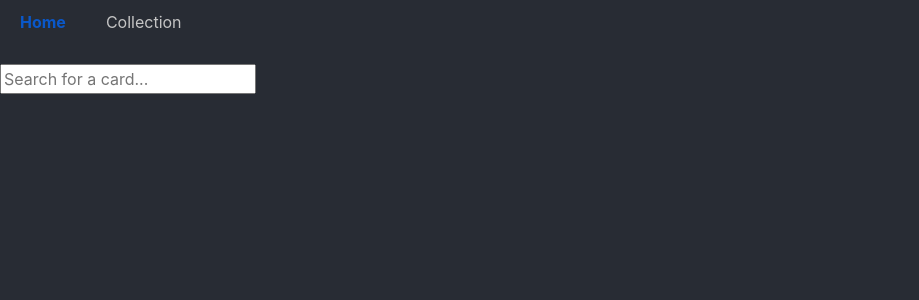
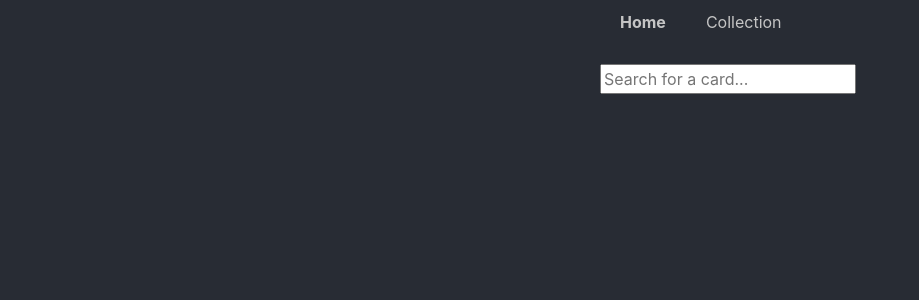
Before and after one commit to AndyGilder/MTGCardOrganiser, a React (Create React App) app: page / in a window 1280 px wide. Shown: the top 300 px of the page, without its empty margins (0-919 px from the left). Built offline with nearby package versions, Linux system fonts and the light colour scheme.

Commit message:
Added SCSS fragments and started work on closing dropdown when clicked away

```diff
--- a/package.json
+++ b/package.json
@@ -7,6 +7,7 @@
     "@testing-library/jest-dom": "^5.16.4",
     "@testing-library/react": "^13.2.0",
     "@testing-library/user-event": "^13.5.0",
+    "autoprefixer": "10.4.5",
     "axios": "^0.27.2",
     "bootstrap": "^5.1.3",
     "react": "^18.1.0",
--- /dev/null
+++ b/src/components/Button.js
@@ -0,0 +1,7 @@
+function Button() {
+  return (
+    <button>Add cards</button>
+  )
+}
+
+export default Button
--- a/src/components/CardSearch.js
+++ b/src/components/CardSearch.js
@@ -1,15 +1,15 @@
 import { useEffect, useState } from "react";
-import { useDispatch, useSelector } from "react-redux"
+import { useDispatch } from "react-redux"
 import { fetchCardListByName } from "../actions";
 import CardSearchResults from "./CardSearchResults";
-import LoadingSpinner from './LoadingSpinner';
 
 function CardSearch() {
-  const cardListState = useSelector((state) => state.cardQueryReducer);
+  // const cardListState = useSelector((state) => state.cardQueryReducer);
   const dispatch = useDispatch();
 
   const [state, setState] = useState({
-      searchTerm: '',
+    searchTerm: '',
+    resultsOpen: false,
   });
 
   useEffect(() => {
@@ -21,18 +21,16 @@ function CardSearch() {
   }, [dispatch, state.searchTerm])
 
   const handleKeyUp = (event) => {
-    setState({ searchTerm: event.target.value })
+    setState({ searchTerm: event.target.value, resultsOpen: true })
   }
 
   const renderLoading = () => {
 
     return (
       <>
-        { cardListState.loading && <LoadingSpinner /> }
-
         <input type="text" placeholder="Search for a card..." onKeyUp={handleKeyUp}/>
 
-        <CardSearchResults searchTerm={state.searchTerm} />
+        <CardSearchResults searchTerm={state.searchTerm} resultsOpen={state.resultsOpen} />
       </>
     )
   }
--- a/src/components/CardSearchResults.js
+++ b/src/components/CardSearchResults.js
@@ -1,13 +1,27 @@
-import { useSelector } from "react-redux";
+import { useRef, useState, useEffect } from 'react';
+import { useSelector } from 'react-redux';
 import './CardSearchResults.scss';
 
-function CardSearchResults({ searchTerm }) {
+function CardSearchResults({ searchTerm, resultsOpen }) {
   const cardListState = useSelector((state) => state.cardQueryReducer);
+  const [ resultListOpen, setResultListOpen ] = useState(resultsOpen);
+  const resultList = useRef(null);
+
+  useEffect(() => {
+    // const closeOpenList = (e) => {
+    //   if (resultList.current && resultListOpen && !resultList.current.contains(e.target)) {
+    //     setResultListOpen(false);
+    //   }
+    // }
+
+    // document.addEventListener('mousedown', closeOpenList);
+  }, [resultListOpen]);
 
   const renderResultsList = () => {
     // if results exist
     if (cardListState.cardList.length > 0) {
       return cardListState.cardList?.map((card) => (
+        // resultListOpen &&
         <div key={card.id} className="card-search-results__card-container">
           <div className="card-search-results__card">
               <img src={card.image_uris?.small} alt="card" />
@@ -29,7 +43,7 @@ function CardSearchResults({ searchTerm }) {
   }
 
   return (
-    <div className="card-search-results">
+    <div className="card-search-results" ref={resultList}>
       {
         renderResultsList()
       }
--- a/src/components/CardSearchResults.scss
+++ b/src/components/CardSearchResults.scss
@@ -1,15 +1,16 @@
+@import '../fragments/variables.scss';
+
 .card-search-results {
-    position: relative;
+    position: absolute;
+    background: $main-colour-lighter;
 
     &__card-container {
-        max-width: 145px;
-        border: 1px solid black;
         border-top: none;
         padding: 15px;
         cursor: pointer;
 
         &:hover {
-            background-color: slategray;
+            background-color: $alt-colour;
         }
     }
 
@@ -17,10 +18,11 @@
         display: flex;
         flex-direction: column;
         justify-content: center;
-        align-items: flex-start;
+        align-items: center;
     }
 
     &__card-name {
         align-self: center;
+        color: $text-colour-main;
     }
 }
--- a/src/components/Collection.js
+++ b/src/components/Collection.js
@@ -1,7 +1,9 @@
 import { useState } from 'react';
-import Button from 'react-bootstrap/Button';
+import { Button as BsButton } from 'react-bootstrap';
+import Button from './Button';
 import Modal from 'react-bootstrap/Modal';
 import CloseButton from 'react-bootstrap/CloseButton';
+import CardSearch from './CardSearch';
 
 function Collection() {
     const [state, setState] = useState({
@@ -21,17 +23,16 @@ function Collection() {
 
         <Modal show={state.show}>
             <Modal.Header>
-                <Modal.Title>Modal Title</Modal.Title>
-                <CloseButton onClick={handleModalClose}/>
+                <Modal.Title>Add a Card</Modal.Title>
+                <CloseButton variant="white" onClick={handleModalClose}/>
             </Modal.Header>
 
             <Modal.Body>
-                <p>Modal body text goes here.</p>
+                <CardSearch />
             </Modal.Body>
 
             <Modal.Footer>
-                <Button variant="secondary" onClick={handleModalClose}>Close</Button>
-                <Button variant="primary">Save changes</Button>
+                <BsButton variant="secondary" onClick={handleModalClose}>Close</BsButton>
             </Modal.Footer>
         </Modal>
     </div>
--- /dev/null
+++ b/src/css_overrides/button.scss
@@ -0,0 +1,9 @@
+.btn-secondary {
+    background-color: $alt-colour;
+    border-color: $alt-colour;
+
+    &:hover {
+        background-color: $alt-colour-darker;
+        border-color: $alt-colour-darker;
+    }
+}
--- /dev/null
+++ b/src/css_overrides/modal.scss
@@ -0,0 +1,8 @@
+.modal-content {
+    background-color: $main-colour;
+
+    .modal-header,
+    .modal-footer {
+        border-color: $main-colour-lighter;
+    }
+}
--- /dev/null
+++ b/src/fragments/variables.scss
@@ -0,0 +1,5 @@
+$main-colour: #282c34;
+$main-colour-lighter: lighten(#373c46, 1%);
+$alt-colour: #3EB489;
+$alt-colour-darker: darken($alt-colour, 10%);
+$text-colour-main: #c5c5c5;
--- /dev/null
+++ b/src/global-overrides.scss
@@ -0,0 +1,3 @@
+@import './fragments/variables.scss';
+@import './css_overrides/button.scss';
+@import './css_overrides/modal.scss';
--- a/src/index.js
+++ b/src/index.js
@@ -14,7 +14,8 @@ import App from './App';
 import Collection from './components/Collection';
 import Header from './components/Header';
 import 'bootstrap/dist/css/bootstrap.min.css';
-import './index.css';
+import './global-overrides.scss';
+import './index.scss';
 
 const store = configureStore({
   reducer: rootReducer,
--- a/src/index.css
+++ b/src/index.scss
@@ -1,3 +1,5 @@
+@import './fragments/variables.scss';
+
 body {
   margin: 0;
   font-family: -apple-system, BlinkMacSystemFont, 'Segoe UI', 'Roboto', 'Oxygen',
@@ -5,9 +7,9 @@ body {
     sans-serif;
   -webkit-font-smoothing: antialiased;
   -moz-osx-font-smoothing: grayscale;
-  background: #282c34;
-  color: #c5c5c5;
-  /* #3EB489; */
+  background: $main-colour;
+  color: $text-colour-main;
+  margin: 0 600px;
 }
 
 code {
```
Also changed, not shown: 2 other files (tests, documents, lock files or other folders).
